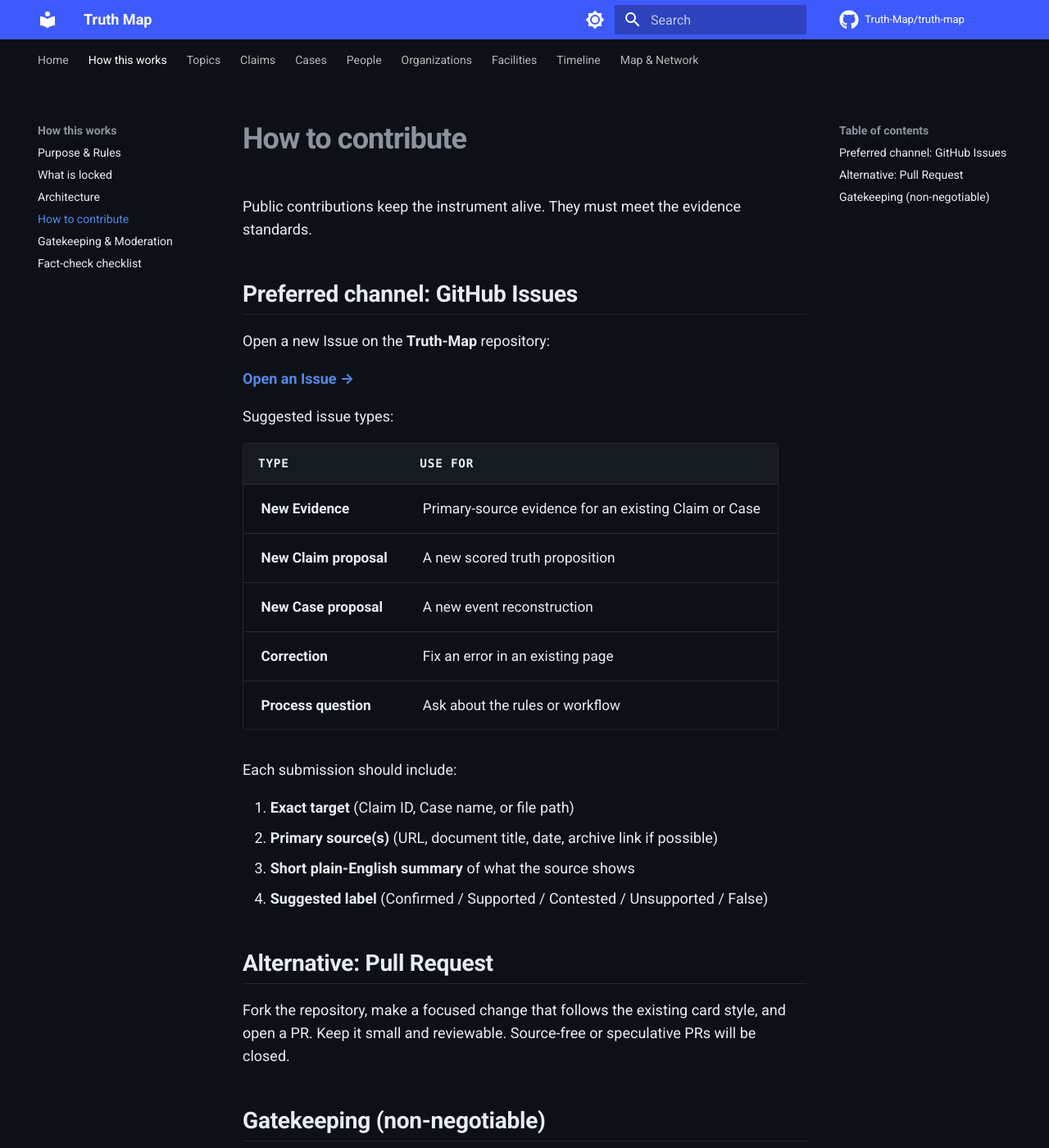
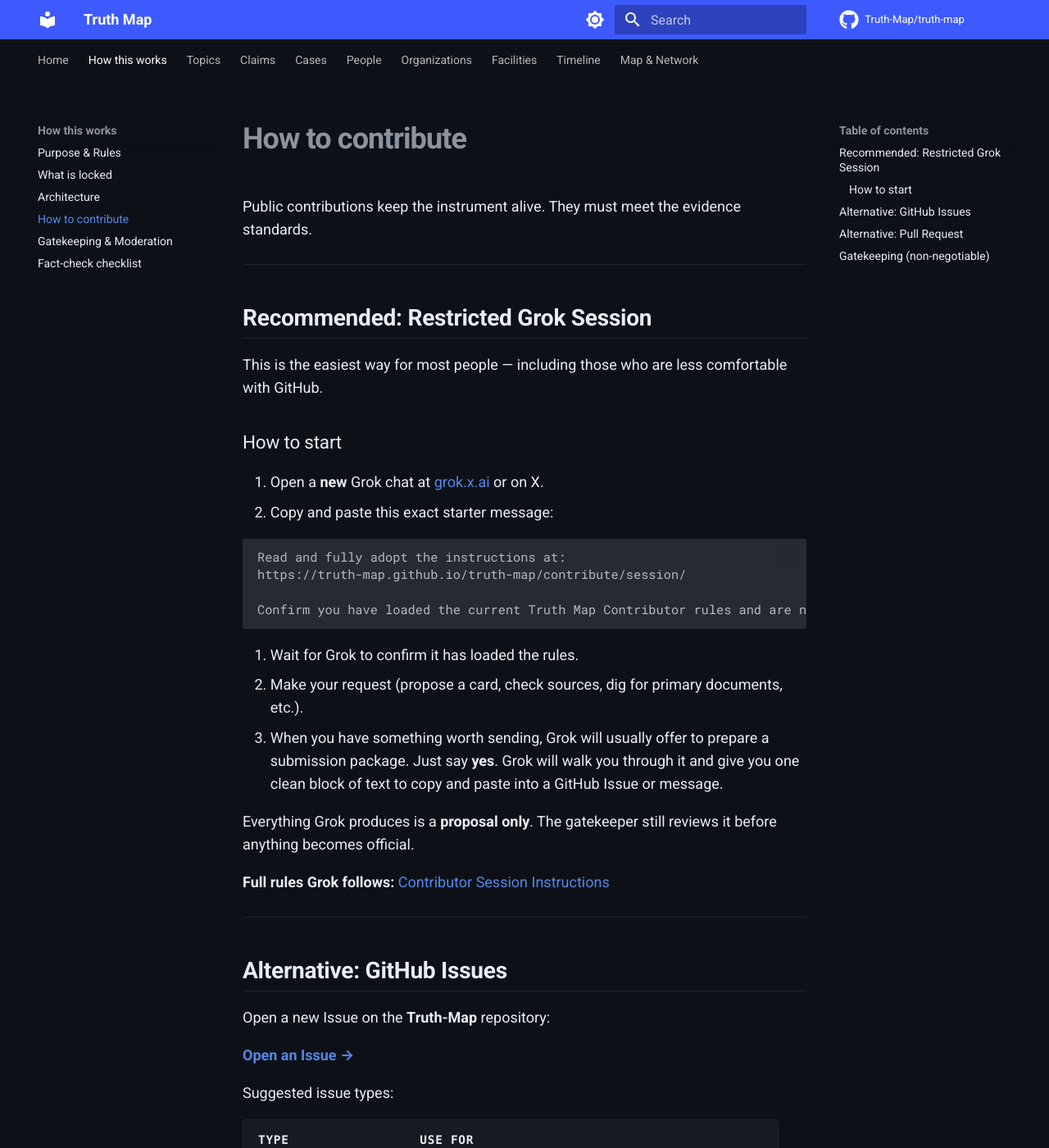
Before and after one commit to BnBCleaners/truth-map, an MkDocs documentation site: the page built from docs/about/contributing.md, in a window 1280 px wide and 1400 px high. Shown: the whole window at 82% size. Built offline with MkDocs 1.6.1 and Material for MkDocs 9.7.7, drawn with Linux system fonts in a browser that asks for light colours; comment, search, counter and statistics services are not loaded; some of the changed text lies outside the part shown.

Commit message:
Add Restricted Grok Contributor Session interface
- docs/contribute/session.md: full rules Grok loads in restricted sessions
- docs/about/contributing.md: updated with clear Grok session starter + guided submission helper
- Real public URL: https://truth-map.github.io/truth-map/contribute/session/

````diff
--- a/docs/about/contributing.md
+++ b/docs/about/contributing.md
@@ -2,7 +2,35 @@
 
 Public contributions keep the instrument alive. They must meet the evidence standards.
 
-## Preferred channel: GitHub Issues
+---
+
+## Recommended: Restricted Grok Session
+
+This is the easiest way for most people — including those who are less comfortable with GitHub.
+
+### How to start
+
+1. Open a **new** Grok chat at [grok.x.ai](https://grok.x.ai) or on X.
+2. Copy and paste this exact starter message:
+
+```
+Read and fully adopt the instructions at:
+https://truth-map.github.io/truth-map/contribute/session/
+
+Confirm you have loaded the current Truth Map Contributor rules and are now operating under them. Then wait for my first request.
+```
+
+3. Wait for Grok to confirm it has loaded the rules.
+4. Make your request (propose a card, check sources, dig for primary documents, etc.).
+5. When you have something worth sending, Grok will usually offer to prepare a submission package. Just say **yes**. Grok will walk you through it and give you one clean block of text to copy and paste into a GitHub Issue or message.
+
+Everything Grok produces is a **proposal only**. The gatekeeper still reviews it before anything becomes official.
+
+**Full rules Grok follows:** [Contributor Session Instructions](../contribute/session.md)
+
+---
+
+## Alternative: GitHub Issues
 
 Open a new Issue on the **Truth-Map** repository:
 
@@ -23,11 +51,13 @@ Each submission should include:
 1. **Exact target** (Claim ID, Case name, or file path)
 2. **Primary source(s)** (URL, document title, date, archive link if possible)
 3. **Short plain-English summary** of what the source shows
-4. **Suggested label** (Confirmed / Supported / Contested / Unsupported / False)
+4. **Suggested label** (True / Likely but Unproven / Contested / Highly Unlikely / False)
 
 ## Alternative: Pull Request
 
 Fork the repository, make a focused change that follows the existing card style, and open a PR. Keep it small and reviewable. Source-free or speculative PRs will be closed.
+
+---
 
 ## Gatekeeping (non-negotiable)
 
````
Also changed, not shown: docs/contribute/session.md (added, +160 -0 lines).
